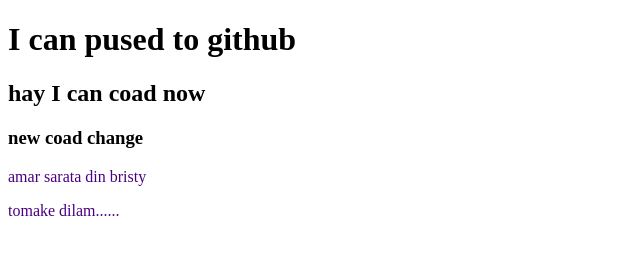
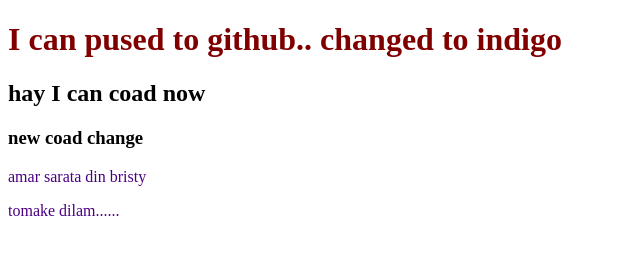
Before and after one commit to uttommohanto/my-second-repo, a plain HTML site: page index.html in a window 1280 px wide. Shown: the whole page, without its empty margins (0-640 px from the left). Drawn offline with Linux system fonts and the light colour scheme.

Commit message:
color & h1 tag changed

```diff
--- a/index.html
+++ b/index.html
@@ -9,7 +9,7 @@
 </head>
 <body>
 
-    <h1>I can pused to github</h1>
+    <h1>I can pused to github.. changed to indigo</h1>
     <h2>hay I can coad now</h2>
     <h3>new coad change</h3>
     <p>amar sarata din bristy</p>
--- a/style.css
+++ b/style.css
@@ -2,3 +2,6 @@ p{
 
     color: indigo;
 }
+h1{
+    color: maroon;
+}
```
